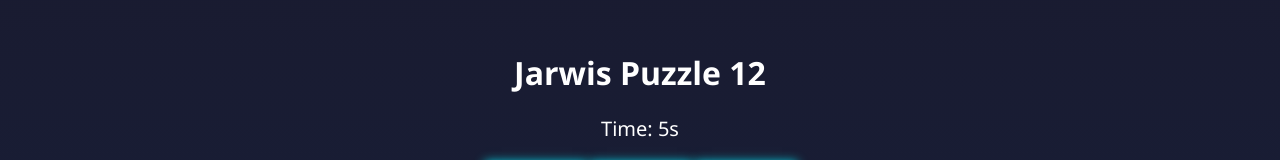
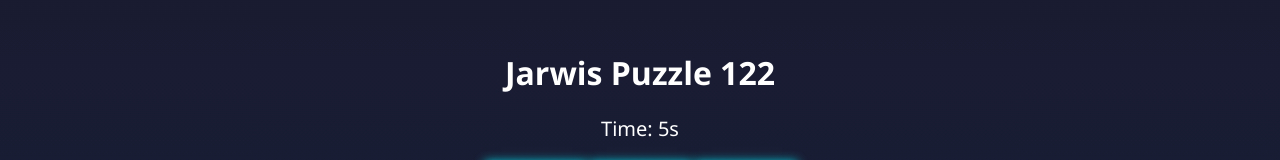
Before and after one commit to avsv4480/avsv4480.github.io, a plain HTML site: page index.html in a window 1280 px wide. Shown: the part 139-299 px from the top of the page. Drawn offline with Linux system fonts and the light colour scheme; grey boxes are pictures that could not be loaded.

Commit message:
Update index.html

```diff
--- a/index.html
+++ b/index.html
@@ -8,7 +8,7 @@
 </head>
 <body>
   <div class="game-container">
-    <h1>Jarwis Puzzle 12</h1>
+    <h1>Jarwis Puzzle 122</h1>
     <div class="timer" id="timer">Time: 0s</div>
     <div id="puzzle" class="puzzle-grid"></div>
   </div>
```
